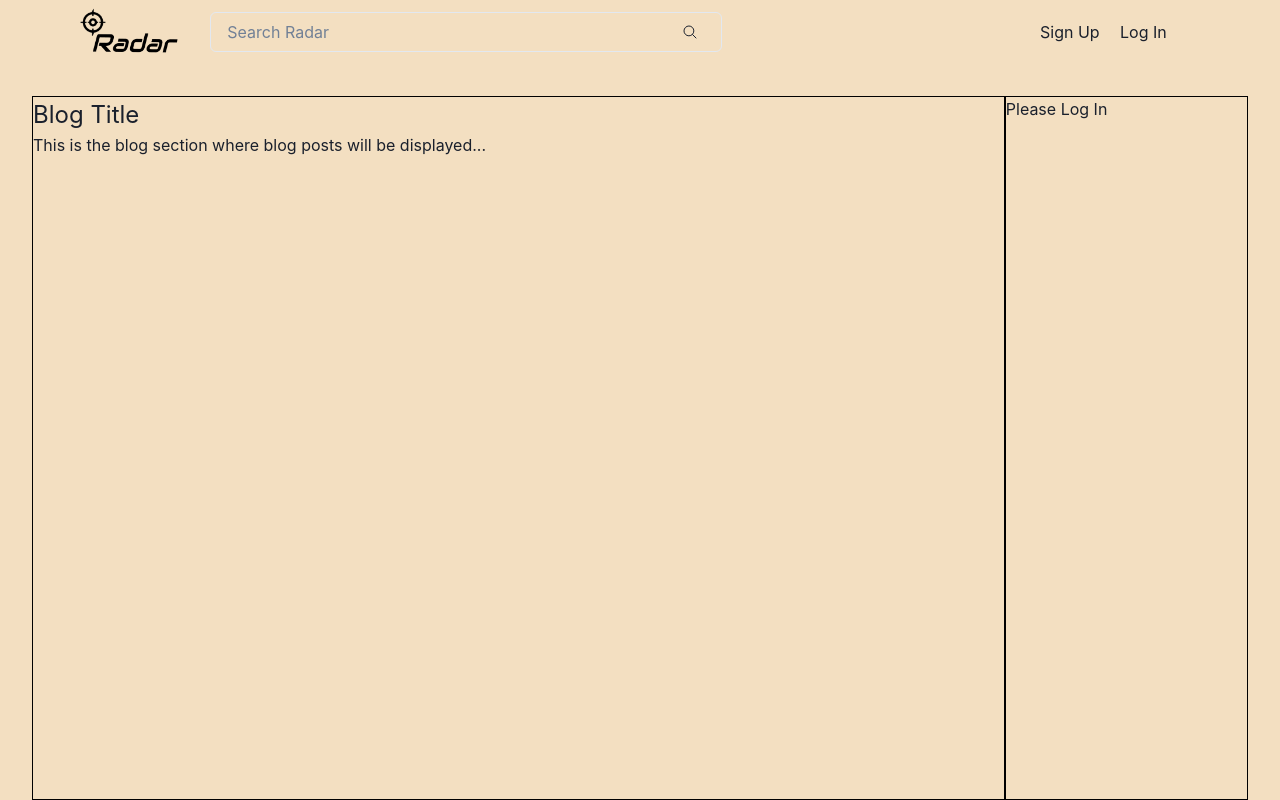
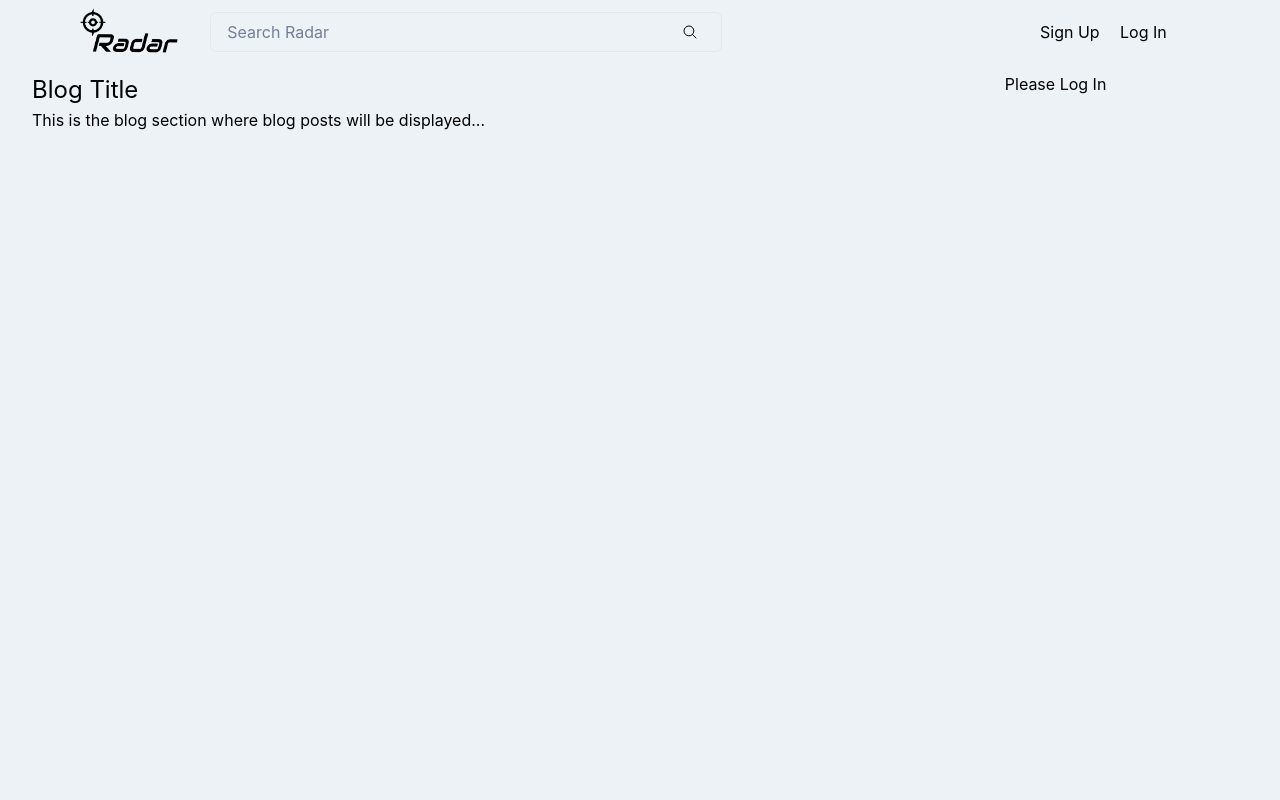
Before and after one commit to Martin19999/Radar, a React (Create React App) app in the folder app/: page / in a window 1280 px wide. Built offline with nearby package versions, Linux system fonts and the light colour scheme; no server answers.

Commit message:
add night mode plus some minor fixes

```diff
--- a/app/package.json
+++ b/app/package.json
@@ -8,10 +8,6 @@
     "@chakra-ui/react": "^2.8.2",
     "@emotion/react": "^11.11.4",
     "@emotion/styled": "^11.11.5",
-    "@fortawesome/fontawesome-svg-core": "^6.5.0",
-    "@fortawesome/free-regular-svg-icons": "^6.5.1",
-    "@fortawesome/free-solid-svg-icons": "^6.5.0",
-    "@fortawesome/react-fontawesome": "^0.2.0",
     "@testing-library/jest-dom": "^5.17.0",
     "@testing-library/react": "^13.4.0",
     "@testing-library/user-event": "^13.5.0",
--- a/app/src/components/Banner/Logo.js
+++ b/app/src/components/Banner/Logo.js
@@ -6,14 +6,18 @@
  */
 
 import { useNavigate } from 'react-router-dom';
+import { useColorMode } from '@chakra-ui/react';
 
 const Logo = () => {
 	let navigate = useNavigate();
+	const { colorMode } = useColorMode();
+
 	return(
-		<div >
-      	<img src="/logo.png" alt="Website Logo" id="logo" onClick={() => navigate('/')}/>
+		<div>
+      	<img src= { colorMode === "light" ? "/logo.png" : "/logoN.png" } alt="Website Logo" id="logo"
+						 onClick={() => navigate('/')} />
   	</div>
-	);
+	)
 };
 
 export default Logo;
--- a/app/src/components/Banner/Menu.js
+++ b/app/src/components/Banner/Menu.js
@@ -9,11 +9,11 @@
  *
  */
 import { useAuth } from '../../context/authContext';
-import React from 'react';
+import React, { useEffect, useState } from 'react';
 import { useNavigate, useLocation, Link as RouterLink } from 'react-router-dom';
 import { signOut } from 'firebase/auth';
 import { auth } from '../../firebase';
-import { Link, IconButton, Button, useMediaQuery, Menu, MenuButton, MenuList, MenuItem } from '@chakra-ui/react';
+import { Link, IconButton, Button, useMediaQuery, Menu, MenuButton, MenuList, MenuItem, useColorMode, Switch } from '@chakra-ui/react';
 import { BsThreeDots } from "react-icons/bs";
 import { MdAdd } from "react-icons/md";
 
@@ -26,6 +26,7 @@ const MyMenu = () => {
 	const { currentUser, userDetails } = useAuth();
 
 	const [isWideEnough] = useMediaQuery("(min-width: 768px)");
+  const { colorMode, toggleColorMode, setColorMode } = useColorMode();
 
 	const logOut = () => {
 		signOut(auth).then(() => {
@@ -34,6 +35,19 @@ const MyMenu = () => {
 			console.log(error);
 		})
 	}
+
+	const handleSwitchChange = () => {
+    const newColorMode = colorMode === 'dark' ? 'light' : 'dark';
+    localStorage.setItem('chakra-ui-color-mode', newColorMode);
+    setColorMode(newColorMode);
+  };
+
+  useEffect(() => {
+    const savedColorMode = localStorage.getItem('chakra-ui-color-mode');
+    if (savedColorMode) {
+      setColorMode(savedColorMode);
+    }
+  }, [setColorMode]);
 
 	return(
 		<div className={(path === '/signup' || path === '/login') ? 'do-not-display' : 'menu'}>
@@ -64,7 +78,7 @@ const MyMenu = () => {
 				<div className='post-n-setting-buttons'>
 					{ isWideEnough ? <Button id='post-button' leftIcon={<MdAdd />} variant='solid' fontSize={["sm", "md"]}>Post</Button> :
 													 <Button id='post-button' as={IconButton} icon={<MdAdd />} fontSize={["sm", "md"]} variant='unstyled'/> }
-					<Menu>
+					<Menu closeOnSelect={false}>
 						<MenuButton className='setting-button' as={Button} backgroundImage={`url(${userDetails.photoURL})`} backgroundSize='cover'
 												_hover={{
 													filter: 'none',
@@ -73,11 +87,13 @@ const MyMenu = () => {
 													filter: 'none',
 											}}/>
 						<MenuList>
+							<MenuItem> Night Mode <Switch ml='5'
+																						isChecked={colorMode==='dark'}
+																						onChange={()=> { handleSwitchChange(); }}/> </MenuItem>
 							<MenuItem as={RouterLink} to={`/userdetail/${currentUser.uid}/posts`}>User Profile</MenuItem>
 							<MenuItem as={RouterLink} to='/settings/account'>Settings</MenuItem>
 							<MenuItem onClick={() => logOut()}>Log Out</MenuItem>
 						</MenuList>
-
 					</Menu>
 				</div>
 			}
--- a/app/src/index.js
+++ b/app/src/index.js
@@ -3,15 +3,15 @@ import ReactDOM from 'react-dom/client';
 import App from './App';
 import reportWebVitals from './reportWebVitals';
 import { AuthProvider } from './context/authContext';
-import { ChakraProvider } from '@chakra-ui/react';
+import { ChakraProvider, ColorModeScript, localStorageManager } from '@chakra-ui/react';
 import theme from './theme';
-
 
 const root = ReactDOM.createRoot(document.getElementById('root'));
 
 root.render(
   <React.StrictMode>
-    <ChakraProvider theme={theme}>
+    <ChakraProvider theme={theme} colorModeManager={localStorageManager}>
+      <ColorModeScript initialColorMode={theme.config.initialColorMode} />
       <AuthProvider>
         <App />
       </AuthProvider>
--- a/app/src/styles/home.css
+++ b/app/src/styles/home.css
@@ -16,19 +16,19 @@
 	/* border: 1px black;
 	border-style: solid; */
 	justify-content: center;
-	padding: 2em 2em 0 2em;
+	padding: 0.5em 2em 0 2em;
 }
 
 .blog-home {
 	width: 80%;
-	border: 1px black;
-	border-style: solid;
+	/* border: 1px black;
+	border-style: solid; */
 }
 
 aside {
 	width: clamp(15em, 20%, 20em);
-	border: 1px black;
-	border-style: solid;
+	/* border: 1px black;
+	border-style: solid; */
 }
 
 
--- a/app/src/styles/userinfo.css
+++ b/app/src/styles/userinfo.css
@@ -34,6 +34,8 @@
 
 .basic-nonpic-userinfo-container p:first-child {
   font-weight: bold;
+  font-size: x-large;
+  width: calc(100% - 10px);
   white-space: nowrap;
   overflow: hidden;
   text-overflow: ellipsis;
@@ -41,12 +43,17 @@
 
 .basic-nonpic-userinfo-container p,
 .basic-nonpic-userinfo-container button {
-  margin: 1em;
+  margin: 1em 0;
 }
 
 @media (max-width: 1024px) {
   .userinfo-container {
     width: 90%;
+  }
+
+  .basic-nonpic-userinfo-container p:first-child {
+    font-weight: bold;
+    font-size: large;
   }
 }
 
--- a/app/src/theme.js
+++ b/app/src/theme.js
@@ -1,23 +1,36 @@
 import { extendTheme } from "@chakra-ui/react";
+import { mode } from "@chakra-ui/theme-tools";
+
 
 const theme = extendTheme({
-  styles: {
-    global: {
-      body: {
-        bg: "#f3dfc1",
-      },
-      html: {
-        bg: "#f3dfc1",
-      },
-      "p, a, span, div, input": {
-        fontSize: ["sm","md"], // Responsive font sizes
-      },
-    },
+  config: {
+    initialColorMode: 'light',
+    useSystemColorMode: false,
   },
 
-  colors: {
-    black: "#000000", // Set black color
+  styles: {
+    global: (props) => ({
+      body: {
+        bg: mode("gray.100", "gray.800")(props),
+        color: mode("black", "white")(props),
+      },
+
+      "p, a, span, div, input": {
+        fontSize: ["sm","md"],
+      }
+    })
   },
+
+  components: {
+    Button: {
+      baseStyle: (props) => ({
+        bg: mode("gray.200", "gray.700")(props),
+        color: mode("black", "white")(props),
+      }),
+    },
+    //  other components
+  },
+
 });
 
 export default theme;
```
Also changed, not shown: app/public/logoN.png (added), 1 other file (tests, documents, lock files or other folders).
